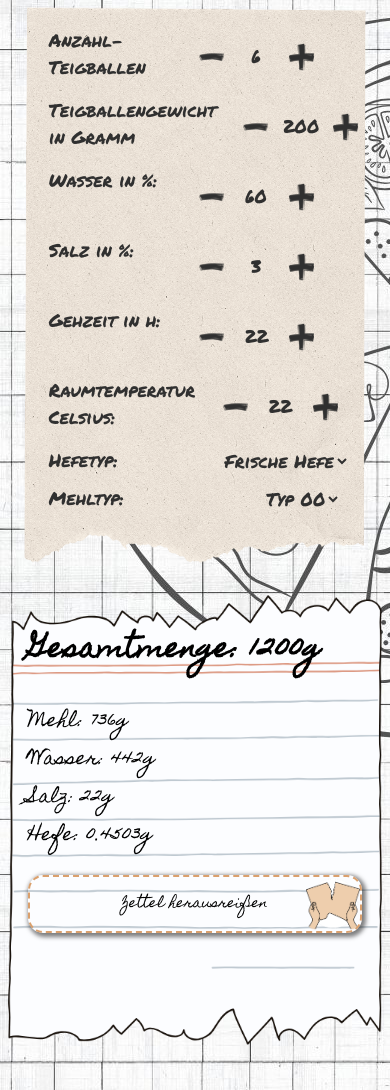
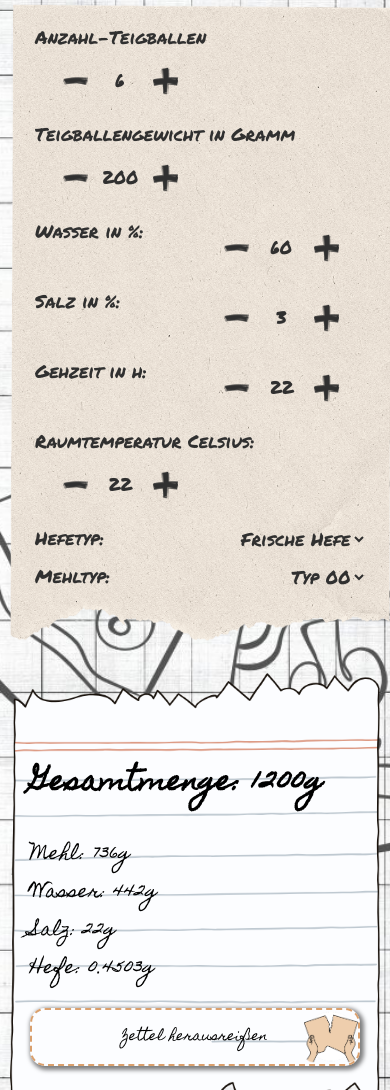
Before and after one commit to JohannesArnz/Brot, a plain HTML site: page index.html in a window 390 px wide. Shown: the part 138-1228 px from the top of the page. Drawn offline with nearby package versions, Linux system fonts and the light colour scheme.

Commit message:
repsonsiv

```diff
--- a/styles.css
+++ b/styles.css
@@ -31,9 +31,7 @@ Blau: #414a83;
 
 
 
-* {
-    max-width: 100%;
-}
+
 
 html {
   font-size: 16px;
@@ -45,6 +43,10 @@ body {
 
     font-family: noto sans;
     background-image: url("images/Hintergrund.jpg");
+    background-repeat: no-repeat;
+    background-position: top;
+    background-size: cover;
+    margin: 5px;
 }
 
 h1 {
@@ -60,6 +62,7 @@ h1 {
     flex-direction: row;
     justify-content: space-evenly;
     align-content: center;
+    padding: 0 5px;
 }
 
 .flex-child {
@@ -78,6 +81,7 @@ form {
     flex-direction: column;
     gap: 10px;
     width: 600px;
+    max-width: 90vw;
     margin: auto;
 
     padding: 20px 25px 50px 25px;
@@ -100,6 +104,7 @@ label {
     justify-content: space-between;
     align-content: center;
     font-family: Permanent Marker;
+    flex-wrap: wrap;
 }
 
 option {
@@ -350,9 +355,16 @@ height: 120vw;
 }
 
 #rechnerForm {
-max-width: 75vw;
+max-width: 85vw;
 margin-right: 0px;
 }
 }
 
+@media (max-width: 1010px) {
+  .ergebnis {
+    min-width: 70vw;
+    min-height: 88vw;
+    padding-top:60px;
+  }
+}
 /* HAllo */
```
